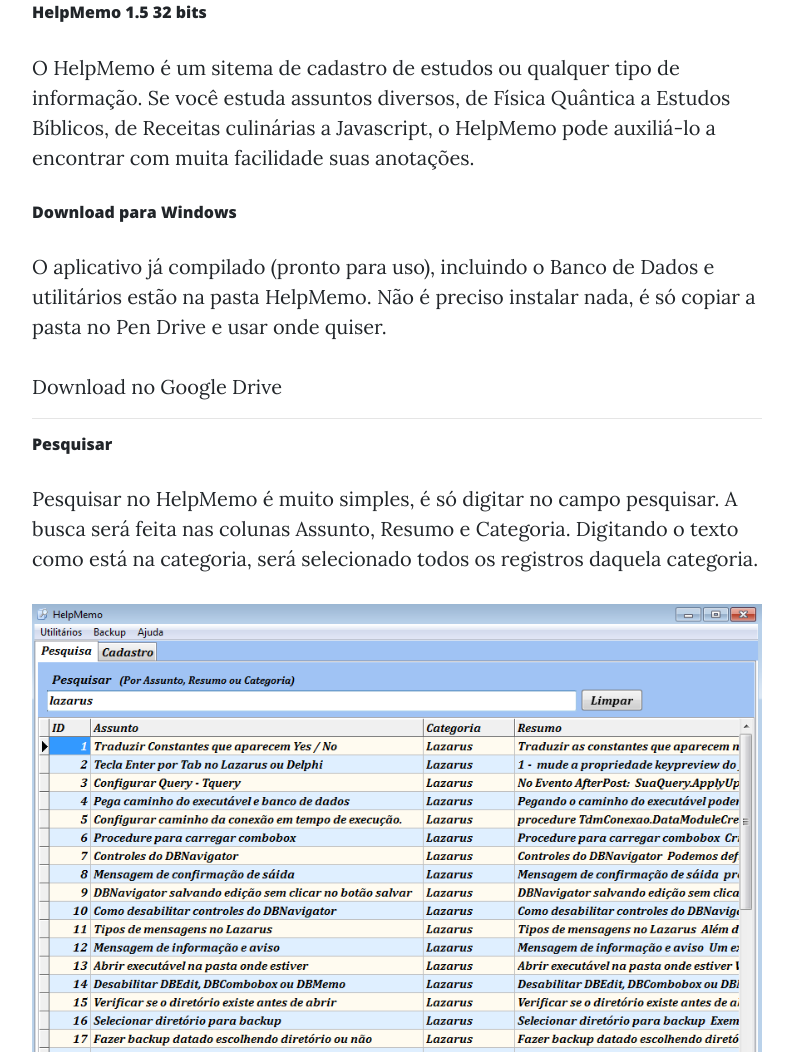
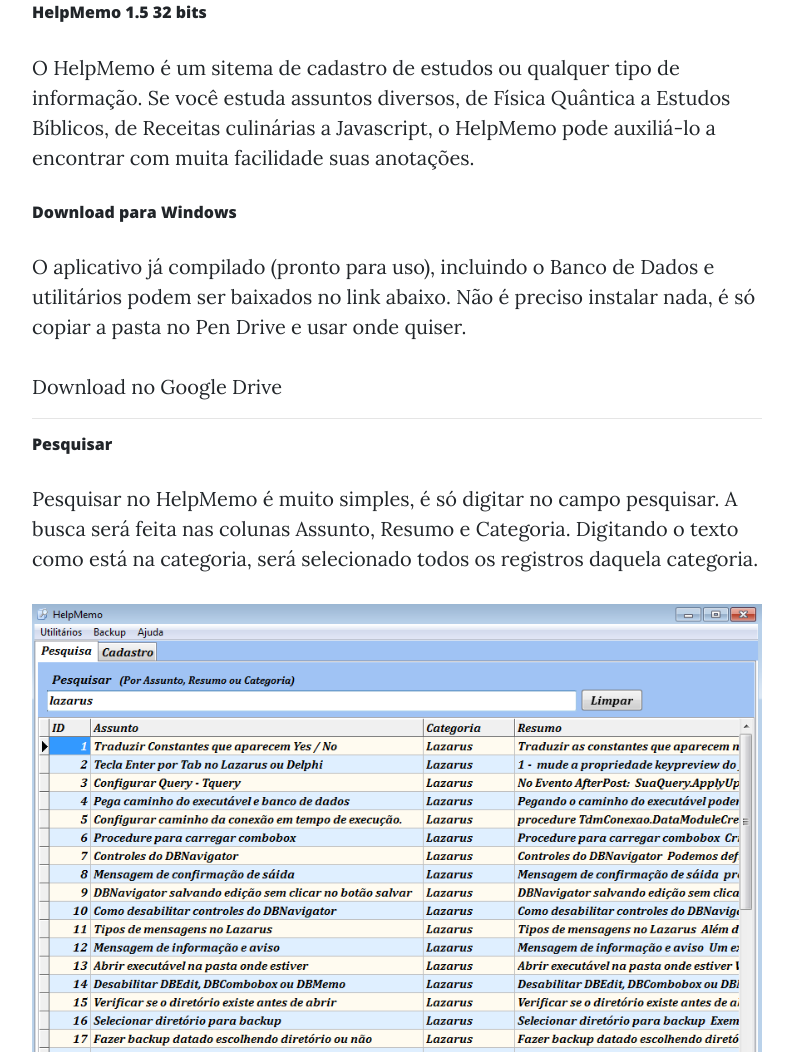
Before and after one commit to Wilson-MF/HelpMemo-Page, a plain HTML site: page index.html in a window 1280 px wide. Shown: the part 680-1732 px from the top of the page, without its empty margins (243-1036 px from the left). Drawn offline with nearby package versions, Linux system fonts and the light colour scheme.

Commit message:
Update index.html

```diff
--- a/index.html
+++ b/index.html
@@ -95,8 +95,8 @@ Se você estuda assuntos diversos, de Física Quântica a Estudos Bíblicos, de
             <h6 class="post-subtitle">
              <a name="Download" id="Download"></a> Download para Windows
             </h6>
-            <p>O aplicativo já compilado (pronto para uso), incluindo o Banco de Dados e utilitários estão na pasta HelpMemo.
-Não é preciso instalar nada, é só copiar a pasta no Pen Drive e usar onde quiser.</p>
+            <p>O aplicativo já compilado (pronto para uso), incluindo o Banco de Dados e utilitários podem
+             ser baixados no link abaixo. Não é preciso instalar nada, é só copiar a pasta no Pen Drive e usar onde quiser.</p>
            <a href="https://drive.google.com/file/d/18lTEThA5vuyJFmQ9NfJlWYGP8TOda2g3/view?usp=sharing"target="_blank">Download no Google Drive</a>
         </div>
         <hr>
```
